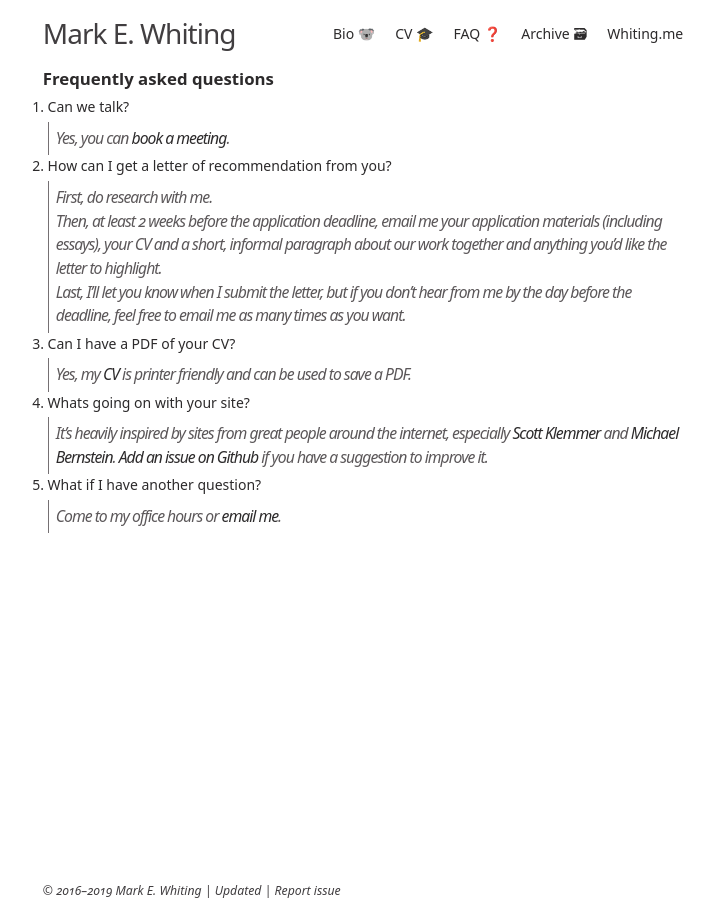
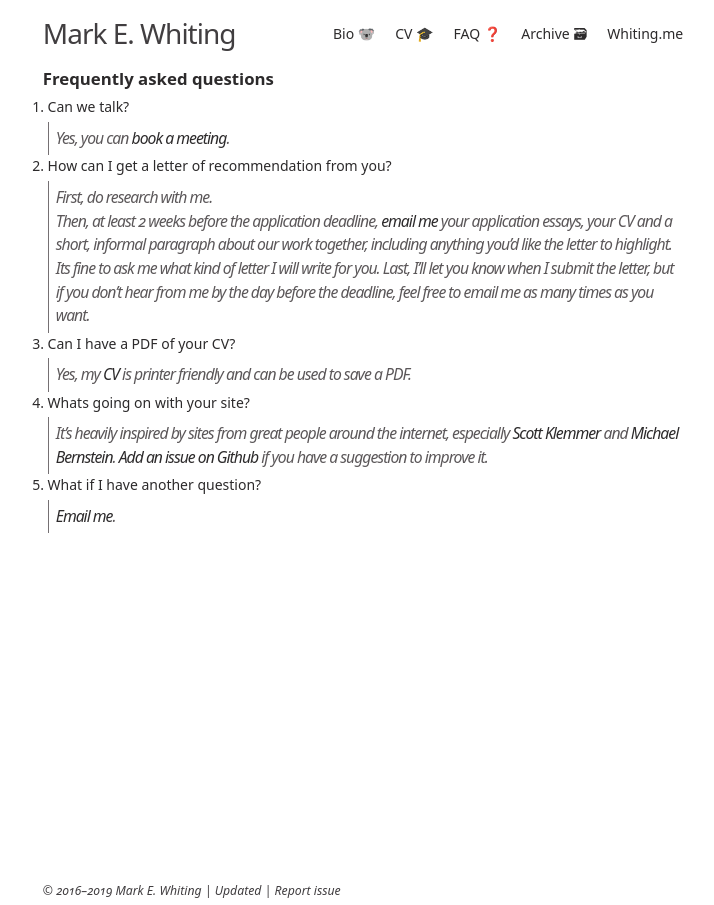
Before and after one commit to markwhiting/Whiting.me, a Jekyll site: the page built from faq.md, in a window 1280 px wide. Shown: the whole page, without its empty margins (277-991 px from the left). Built offline with Jekyll 4.4.1, drawn with Linux system fonts in a browser that asks for light colours.

Commit message:
Update faq.md

```diff
--- a/faq.md
+++ b/faq.md
@@ -10,11 +10,11 @@ permalink: /faq
    > Yes, you can [book a meeting](whiting.me/meet).
 2. How can I get a letter of recommendation from you?
    > First, do research with me.
-   > Then, at least 2 weeks before the application deadline, email me your application materials (including essays), your CV and a short, informal paragraph about our work together and anything you'd like the letter to highlight.
+   > Then, at least 2 weeks before the application deadline, [email me](mailto:mark@whiting.me?subject=Recommendation request) your application essays, your CV and a short, informal paragraph about our work together, including anything you'd like the letter to highlight. Its fine to ask me what kind of letter I will write for you.
    > Last, I'll let you know when I submit the letter, but if you don't hear from me by the day before the deadline, feel free to email me as many times as you want.
 3. Can I have a PDF of your CV?
    > Yes, my [CV](https://whiting.me/cv) is printer friendly and can be used to save a PDF.
 4. Whats going on with your site?
    > It's heavily inspired by sites from great people around the internet, especially [Scott Klemmer](https://d.ucsd.edu/srk/) and [Michael Bernstein](https://hci.stanford.edu/msb/). [Add an issue on Github](https://github.com/markwhiting/Whiting.me/issues/new) if you have a suggestion to improve it.
 5. What if I have another question?
-   > Come to my office hours or [email me](mailto:mark@whiting.me).
+   > [Email me](mailto:mark@whiting.me).
```
